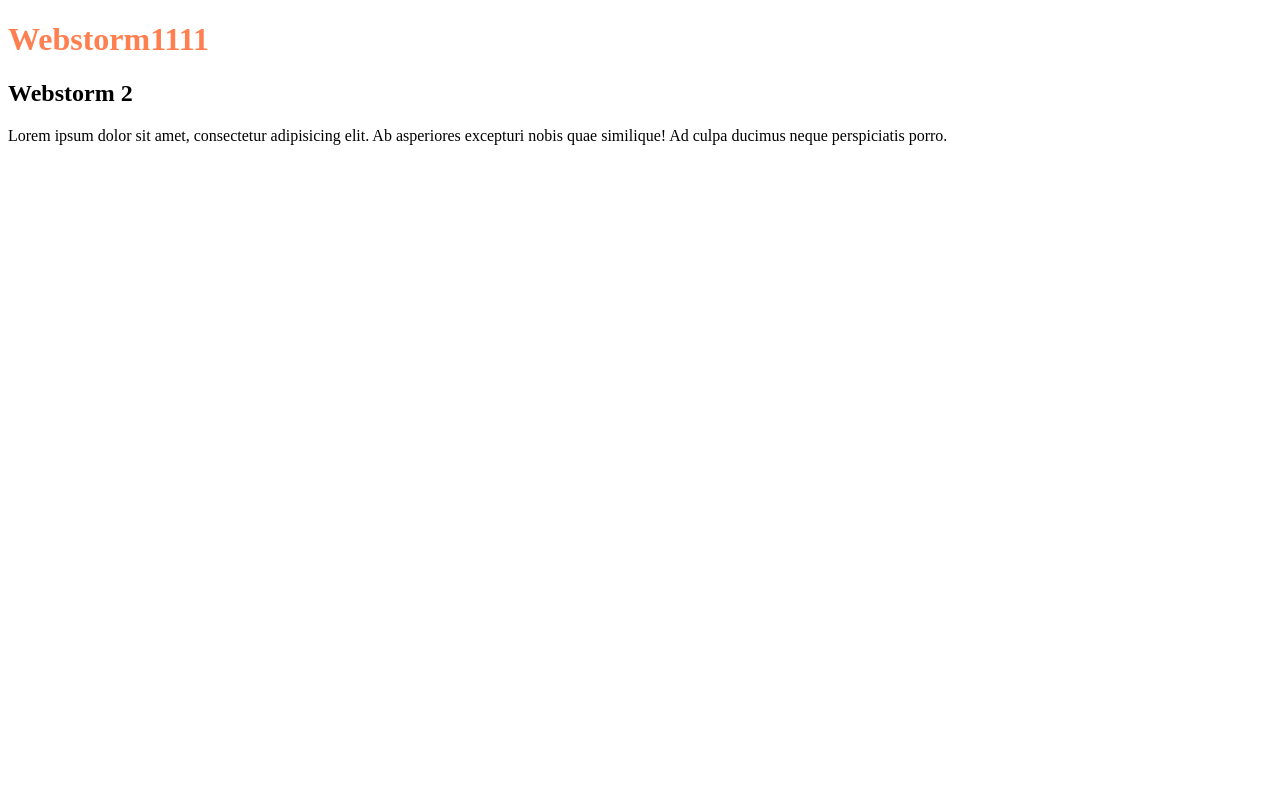
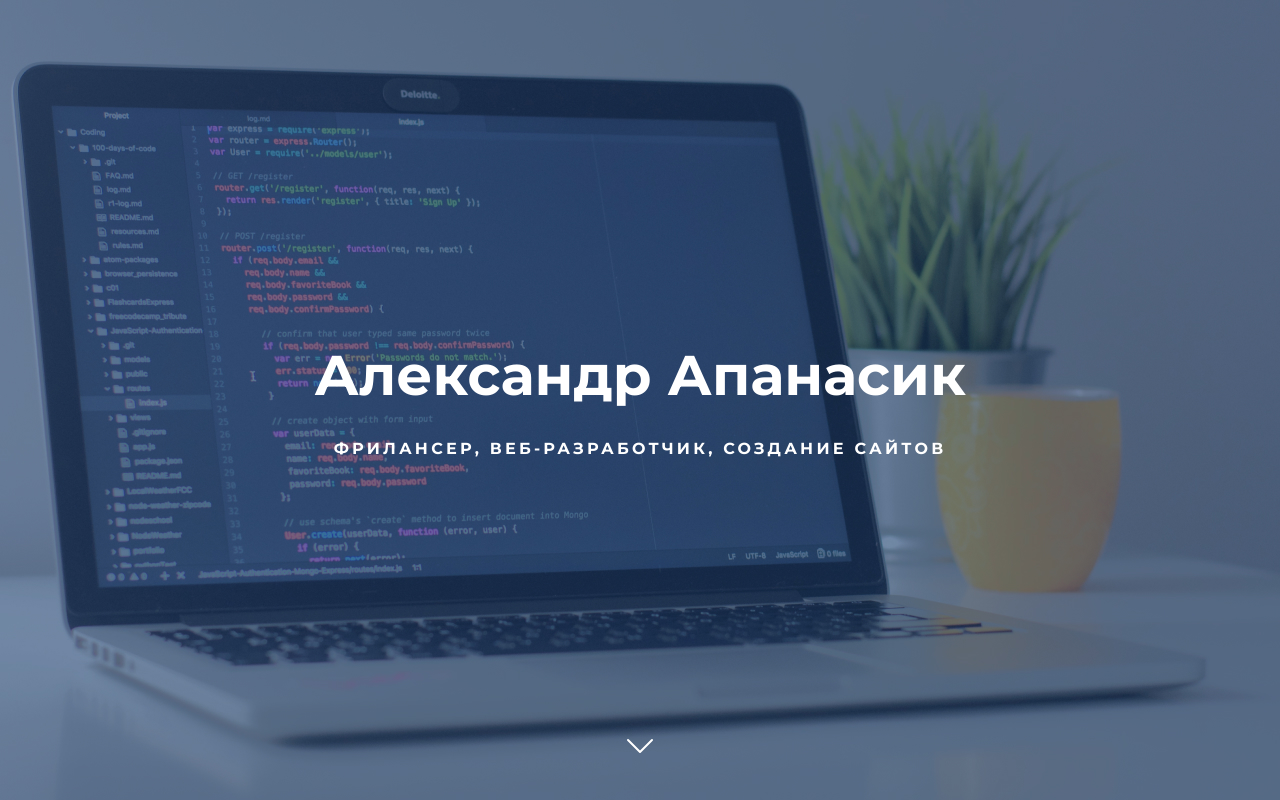
Before and after one commit to caravan4eg/portfolio, a plain HTML site: page index.html in a window 1280 px wide. Drawn offline with Linux system fonts and the light colour scheme.

Commit message:
create header

```diff
--- a/css/style.css
+++ b/css/style.css
@@ -1,3 +1,52 @@
-h1{
-    color: coral;
+@import url("https://fonts.googleapis.com/css2?family=Montserrat:wght@400;600;700&display=swap");
+body {
+  font-family: "Montserrat", sans-serif;
+  margin: 0;
 }
+.header {
+    position: relative;
+    display: flex;
+    flex-direction: column;
+    justify-content: center;
+    align-items: center;
+
+    margin: 0;
+    height: 100vh;
+    width: 100%;
+    background-color: #1e4776;
+    background-image: url("./../img/header/header-bg.jpg");
+    background-size: cover;
+    background-position: center;
+
+    color: white;
+
+}
+
+.header-title {
+  margin: 0;
+  font-weight: 700;
+  line-height: 130%;
+  font-size: 56px;
+  text-align: center;
+  margin-bottom: 25px;
+}
+.header-subtitle {
+  margin: 0;
+  font-weight: 700;
+  line-height: 24px;
+  font-size: 16px;
+  text-align: center;
+  letter-spacing: 0.2em;
+  text-transform: uppercase;
+}
+
+.header-arrow{
+    width: 48px;
+    height: 48px;
+    background-image: url("./../img/header/chevron-down.svg");
+    position: absolute;
+    bottom: 0;
+    left: auto;
+    margin-bottom: 30px;
+
+}
--- a/index.html
+++ b/index.html
@@ -11,10 +11,14 @@
 
 </head>
 <body>
-<h1>Webstorm1111</h1>
-<h2>Webstorm 2</h2>
-<p>Lorem ipsum dolor sit amet, consectetur adipisicing elit. Ab asperiores excepturi nobis quae similique! Ad culpa ducimus neque perspiciatis porro.</p>
+<div class="header">
+    <h1 class="header-title">Александр Апанасик</h1>
+    <p class="header-subtitle">фрилансер, веб-разработчик, создание сайтов</p>
+    <div class="header-arrow">
 
+    </div>
+
+</div>
 
 </body>
 </html>
```
Also changed, not shown: img/header/chevron-down.svg (added), img/header/header-bg.jpg (added).
